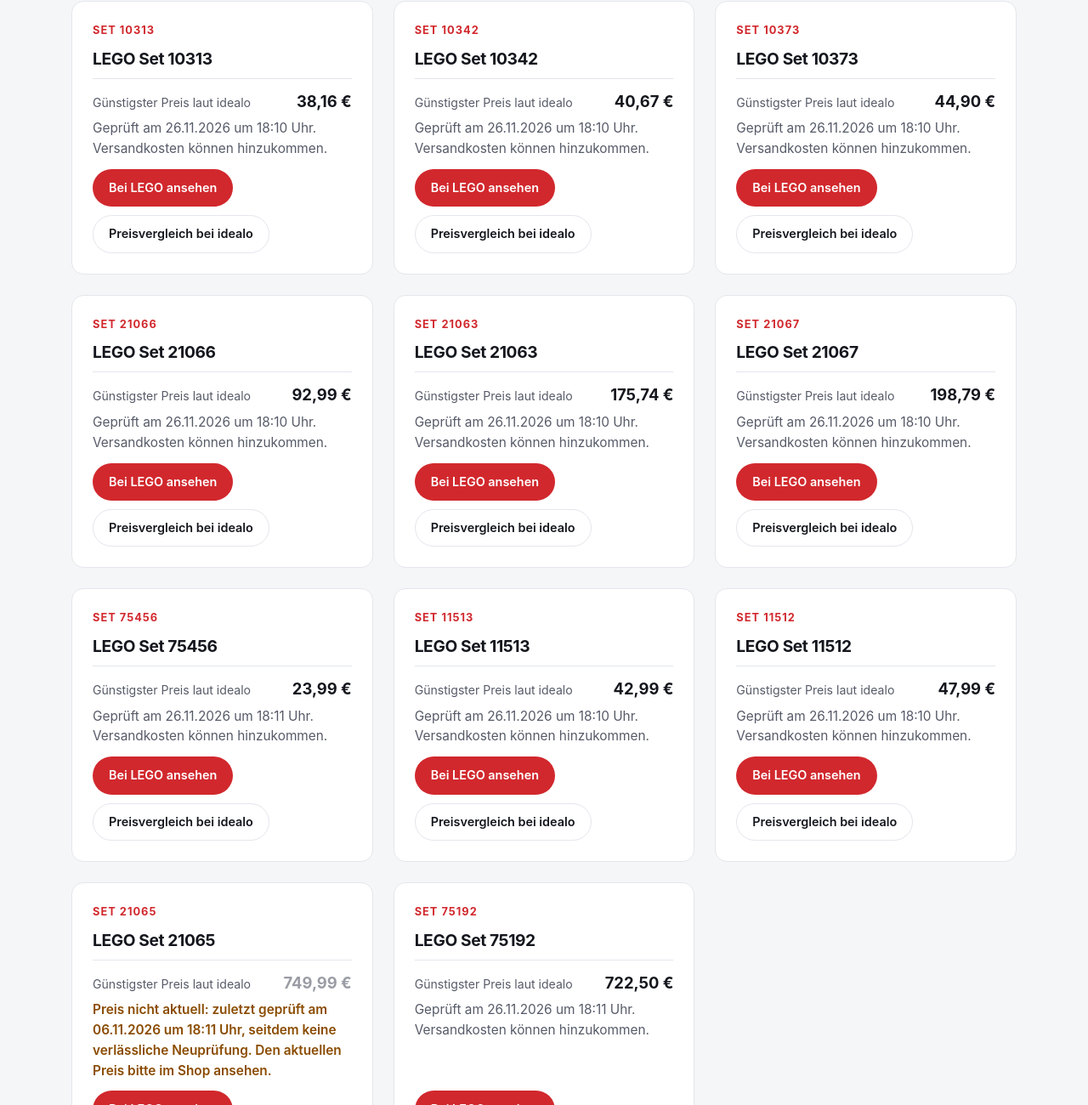
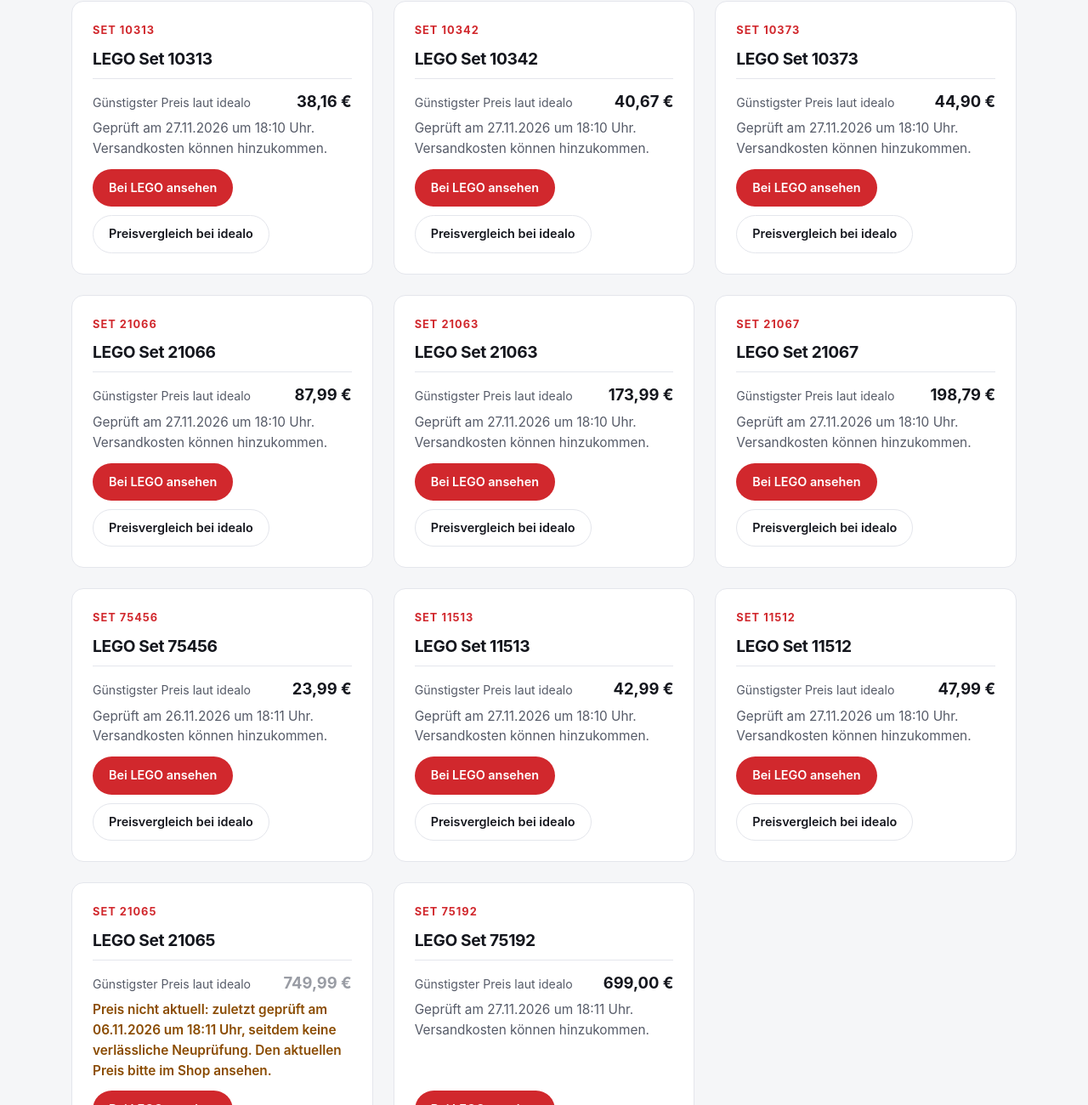
Before and after one commit to Razhwan03/wirkstatt-website, a plain HTML site: page brick-deals-de/index.html in a window 1280 px wide. Shown: the part 840-2140 px from the top of the page at 85% size. Drawn offline with Linux system fonts and the light colour scheme.

Commit message:
JARVIS: Preise aus dem Preis-Waechter aktualisiert (9 Sets, Stand 28.11.2026 00:02)

```diff
--- a/brick-deals-de/index.html
+++ b/brick-deals-de/index.html
@@ -73,7 +73,7 @@
         <h3>LEGO Set 10313</h3>
         <div class="set-prices">
           <div class="price-row"><span class="lbl">Günstigster Preis laut idealo</span><strong>38,16 €</strong></div>
-          <p class="price-checked">Geprüft am 26.11.2026 um 18:10 Uhr. Versandkosten können hinzukommen.</p>
+          <p class="price-checked">Geprüft am 27.11.2026 um 18:10 Uhr. Versandkosten können hinzukommen.</p>
         </div>
         <div class="cta-row">
           <a class="btn btn-primary" href="https://www.lego.com/de-de/product/wildflower-bouquet-10313" target="_blank" rel="noopener noreferrer">Bei LEGO ansehen</a>
@@ -86,7 +86,7 @@
         <h3>LEGO Set 10342</h3>
         <div class="set-prices">
           <div class="price-row"><span class="lbl">Günstigster Preis laut idealo</span><strong>40,67 €</strong></div>
-          <p class="price-checked">Geprüft am 26.11.2026 um 18:10 Uhr. Versandkosten können hinzukommen.</p>
+          <p class="price-checked">Geprüft am 27.11.2026 um 18:10 Uhr. Versandkosten können hinzukommen.</p>
         </div>
         <div class="cta-row">
           <a class="btn btn-primary" href="https://www.lego.com/de-de/product/pretty-pink-flower-bouquet-10342" target="_blank" rel="noopener noreferrer">Bei LEGO ansehen</a>
@@ -99,7 +99,7 @@
         <h3>LEGO Set 10373</h3>
         <div class="set-prices">
           <div class="price-row"><span class="lbl">Günstigster Preis laut idealo</span><strong>44,90 €</strong></div>
-          <p class="price-checked">Geprüft am 26.11.2026 um 18:10 Uhr. Versandkosten können hinzukommen.</p>
+          <p class="price-checked">Geprüft am 27.11.2026 um 18:10 Uhr. Versandkosten können hinzukommen.</p>
         </div>
         <div class="cta-row">
           <a class="btn btn-primary" href="https://www.lego.com/de-de/product/mini-bonsai-trees-10373" target="_blank" rel="noopener noreferrer">Bei LEGO ansehen</a>
@@ -111,8 +111,8 @@
         <span class="eyebrow">Set 21066</span>
         <h3>LEGO Set 21066</h3>
         <div class="set-prices">
-          <div class="price-row"><span class="lbl">Günstigster Preis laut idealo</span><strong>92,99 €</strong></div>
-          <p class="price-checked">Geprüft am 26.11.2026 um 18:10 Uhr. Versandkosten können hinzukommen.</p>
+          <div class="price-row"><span class="lbl">Günstigster Preis laut idealo</span><strong>87,99 €</strong></div>
+          <p class="price-checked">Geprüft am 27.11.2026 um 18:10 Uhr. Versandkosten können hinzukommen.</p>
         </div>
         <div class="cta-row">
           <a class="btn btn-primary" href="https://www.lego.com/de-de/product/new-york-city-the-big-apple-21066" target="_blank" rel="noopener noreferrer">Bei LEGO ansehen</a>
@@ -124,8 +124,8 @@
         <span class="eyebrow">Set 21063</span>
         <h3>LEGO Set 21063</h3>
         <div class="set-prices">
-          <div class="price-row"><span class="lbl">Günstigster Preis laut idealo</span><strong>175,74 €</strong></div>
-          <p class="price-checked">Geprüft am 26.11.2026 um 18:10 Uhr. Versandkosten können hinzukommen.</p>
+          <div class="price-row"><span class="lbl">Günstigster Preis laut idealo</span><strong>173,99 €</strong></div>
+          <p class="price-checked">Geprüft am 27.11.2026 um 18:10 Uhr. Versandkosten können hinzukommen.</p>
         </div>
         <div class="cta-row">
           <a class="btn btn-primary" href="https://www.lego.com/de-de/product/neuschwanstein-castle-21063" target="_blank" rel="noopener noreferrer">Bei LEGO ansehen</a>
@@ -138,7 +138,7 @@
         <h3>LEGO Set 21067</h3>
         <div class="set-prices">
           <div class="price-row"><span class="lbl">Günstigster Preis laut idealo</span><strong>198,79 €</strong></div>
-          <p class="price-checked">Geprüft am 26.11.2026 um 18:10 Uhr. Versandkosten können hinzukommen.</p>
+          <p class="price-checked">Geprüft am 27.11.2026 um 18:10 Uhr. Versandkosten können hinzukommen.</p>
         </div>
         <div class="cta-row">
           <a class="btn btn-primary" href="https://www.lego.com/de-de/product/tower-bridge-21067" target="_blank" rel="noopener noreferrer">Bei LEGO ansehen</a>
@@ -164,7 +164,7 @@
         <h3>LEGO Set 11513</h3>
         <div class="set-prices">
           <div class="price-row"><span class="lbl">Günstigster Preis laut idealo</span><strong>42,99 €</strong></div>
-          <p class="price-checked">Geprüft am 26.11.2026 um 18:10 Uhr. Versandkosten können hinzukommen.</p>
+          <p class="price-checked">Geprüft am 27.11.2026 um 18:10 Uhr. Versandkosten können hinzukommen.</p>
         </div>
         <div class="cta-row">
           <a class="btn btn-primary" href="https://www.lego.com/de-de/product/dark-flower-arrangement-11513" target="_blank" rel="noopener noreferrer">Bei LEGO ansehen</a>
@@ -177,7 +177,7 @@
         <h3>LEGO Set 11512</h3>
         <div class="set-prices">
           <div class="price-row"><span class="lbl">Günstigster Preis laut idealo</span><strong>47,99 €</strong></div>
-          <p class="price-checked">Geprüft am 26.11.2026 um 18:10 Uhr. Versandkosten können hinzukommen.</p>
+          <p class="price-checked">Geprüft am 27.11.2026 um 18:10 Uhr. Versandkosten können hinzukommen.</p>
         </div>
         <div class="cta-row">
           <a class="btn btn-primary" href="https://www.lego.com/de-de/product/hanging-golden-pothos-11512" target="_blank" rel="noopener noreferrer">Bei LEGO ansehen</a>
@@ -202,8 +202,8 @@
         <span class="eyebrow">Set 75192</span>
         <h3>LEGO Set 75192</h3>
         <div class="set-prices">
-          <div class="price-row"><span class="lbl">Günstigster Preis laut idealo</span><strong>722,50 €</strong></div>
-          <p class="price-checked">Geprüft am 26.11.2026 um 18:11 Uhr. Versandkosten können hinzukommen.</p>
+          <div class="price-row"><span class="lbl">Günstigster Preis laut idealo</span><strong>699,00 €</strong></div>
+          <p class="price-checked">Geprüft am 27.11.2026 um 18:11 Uhr. Versandkosten können hinzukommen.</p>
         </div>
         <div class="cta-row">
           <a class="btn btn-primary" href="https://www.lego.com/de-de/product/millennium-falcon-75192" target="_blank" rel="noopener noreferrer">Bei LEGO ansehen</a>
```
